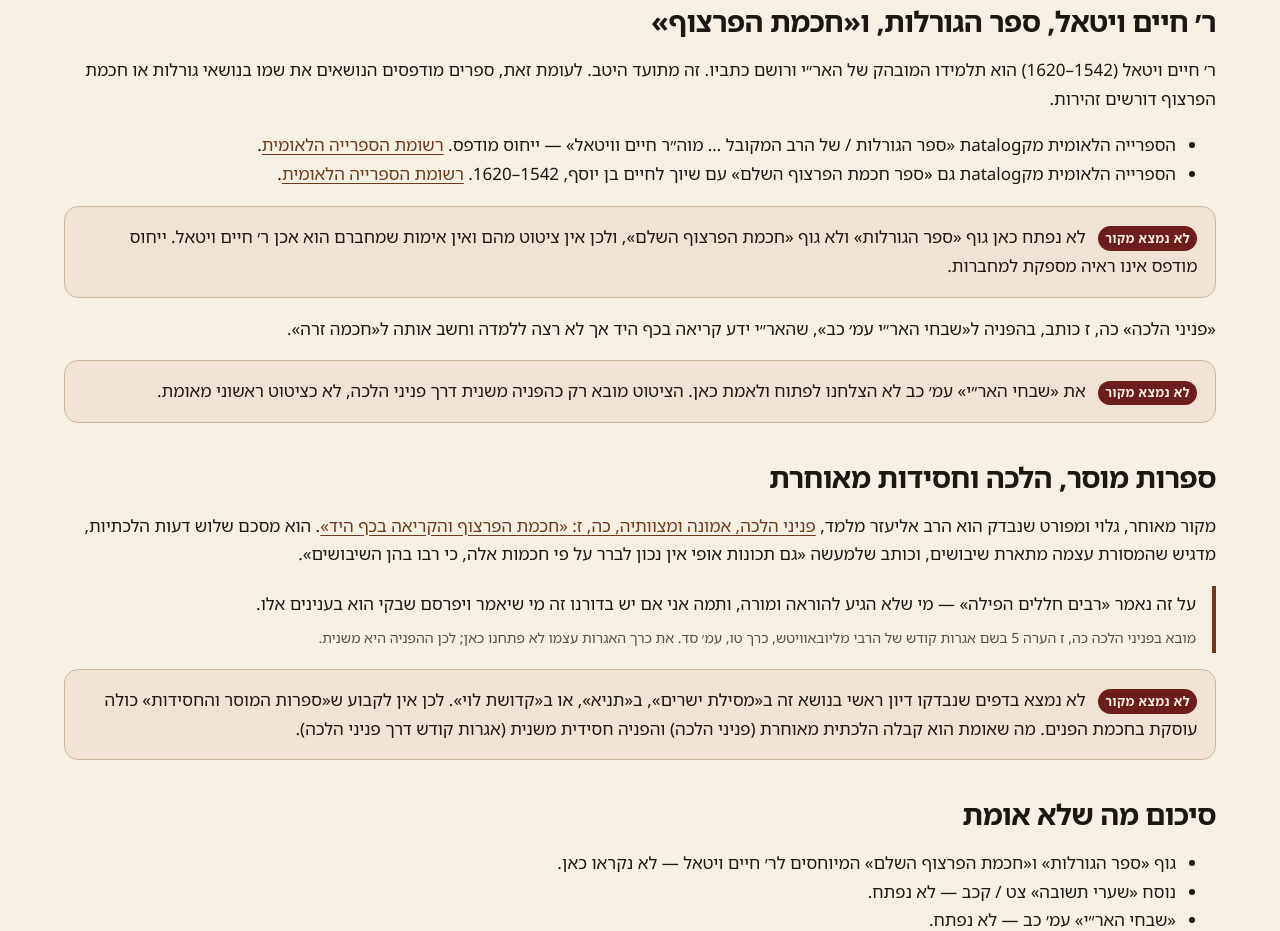
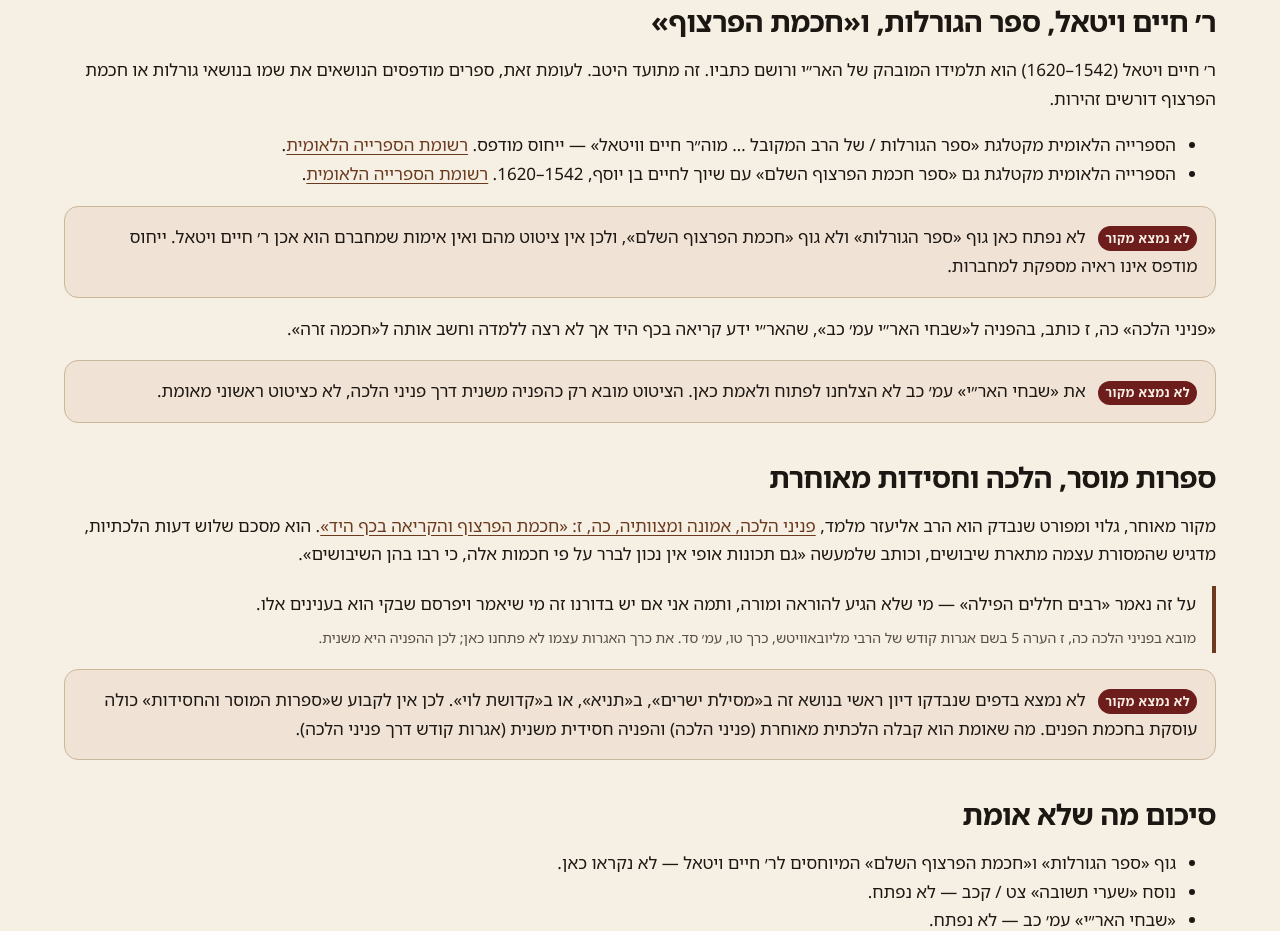
Before and after one commit to Swissystem7/PanimGuide, a plain HTML site: page overview.html in a window 1280 px wide. Shown: the part 2873-3804 px from the top of the page. Drawn offline with Linux system fonts and the light colour scheme.

Commit message:
Fix Hebrew typo on National Library catalog verb.

```diff
--- a/overview.html
+++ b/overview.html
@@ -173,11 +173,11 @@
       </p>
       <ul>
         <li>
-          הספרייה הלאומית מקatalogת «ספר הגורלות / של הרב המקובל … מוה״ר חיים וויטאל» — ייחוס מודפס.
+          הספרייה הלאומית מקטלגת «ספר הגורלות / של הרב המקובל … מוה״ר חיים וויטאל» — ייחוס מודפס.
           <a href="https://www.nli.org.il/he/books/NNL_ALEPH990018955620205171/NLI">רשומת הספרייה הלאומית</a>.
         </li>
         <li>
-          הספרייה הלאומית מקatalogת גם «ספר חכמת הפרצוף השלם» עם שיוך לחיים בן יוסף, 1542–1620.
+          הספרייה הלאומית מקטלגת גם «ספר חכמת הפרצוף השלם» עם שיוך לחיים בן יוסף, 1542–1620.
           <a href="https://www.nli.org.il/he/books/NNL_ALEPH990011949740205171/NLI">רשומת הספרייה הלאומית</a>.
         </li>
       </ul>
```
